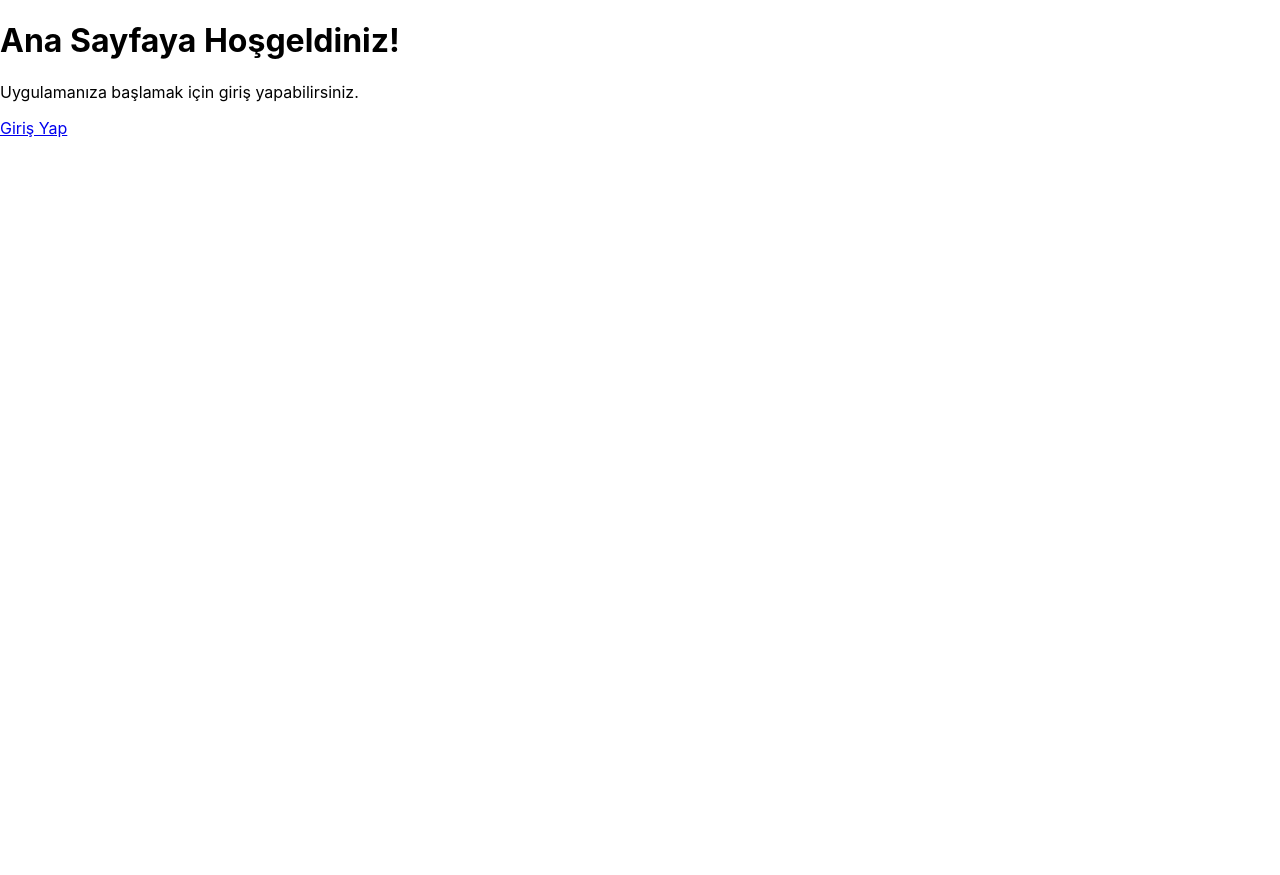
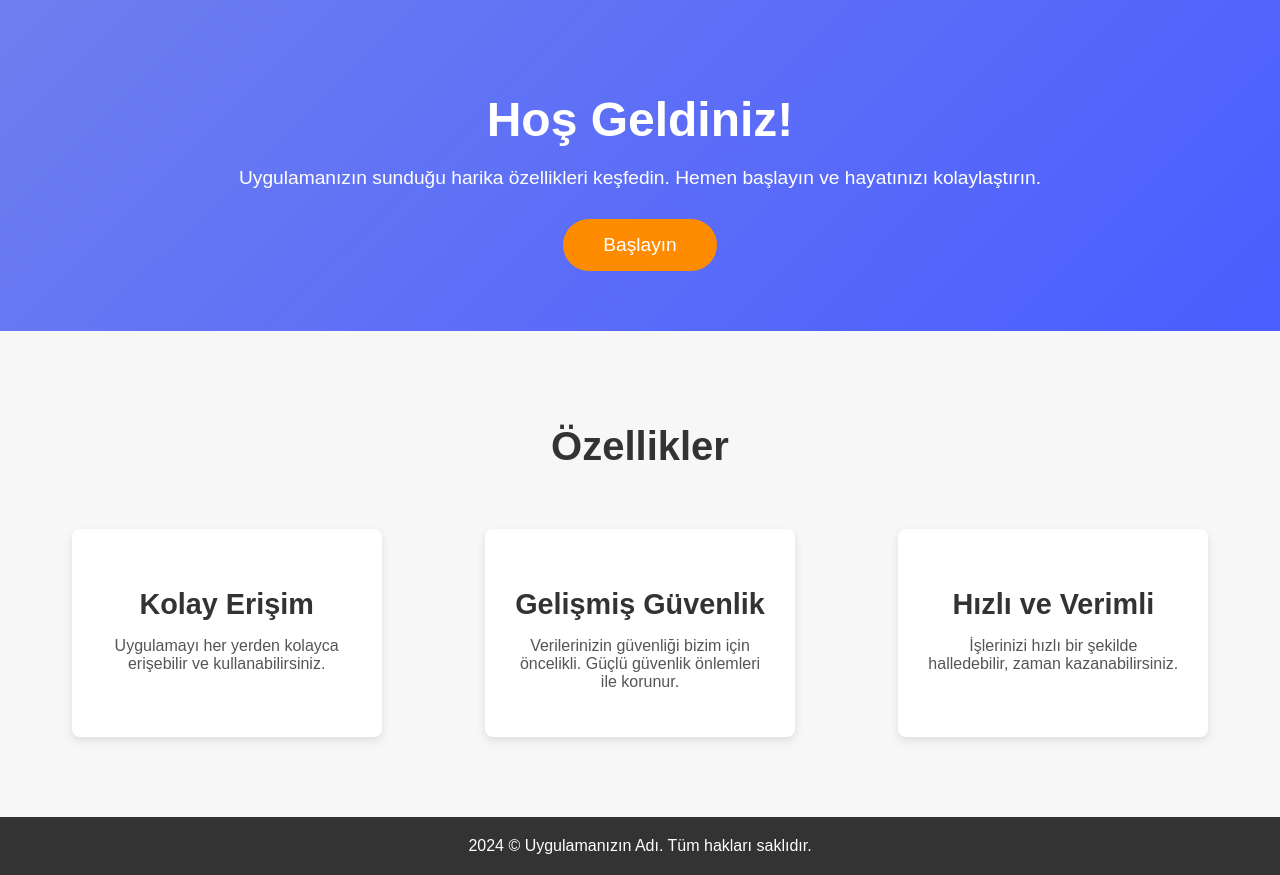
Before and after one commit to BayStranges/Recon-Frontend, a React (Create React App) app: page / in a window 1280 px wide. Before the commit the page ends 800 px from the top, so only its background shows below. Built offline with nearby package versions, Linux system fonts and the light colour scheme.

Commit message:
Home dosyası düzenlendi ve görünüşü değiştirildi

```diff
--- /dev/null
+++ b/src/components/Home.css
@@ -0,0 +1,111 @@
+/* Genel yapı */
+.home-container {
+    font-family: 'Arial', sans-serif;
+    color: #333;
+  }
+
+  /* Hero Section */
+  .hero-section {
+    text-align: center;
+    background: linear-gradient(135deg, #6e7fef, #4a5dff);
+    padding: 60px 20px;
+    color: white;
+  }
+
+  .hero-title {
+    font-size: 3rem;
+    margin-bottom: 20px;
+  }
+
+  .hero-description {
+    font-size: 1.2rem;
+    margin-bottom: 30px;
+  }
+
+  .cta-btn {
+    background-color: #ff8c00;
+    color: white;
+    border: none;
+    padding: 15px 40px;
+    font-size: 1.2rem;
+    border-radius: 30px;
+    cursor: pointer;
+    transition: background-color 0.3s ease;
+  }
+
+  .cta-btn:hover {
+    background-color: #f57c00;
+  }
+
+  /* Özellikler Bölümü */
+  .features-section {
+    padding: 60px 20px;
+    background-color: #f7f7f7;
+    text-align: center;
+  }
+
+  .section-title {
+    font-size: 2.5rem;
+    margin-bottom: 40px;
+    color: #333;
+  }
+
+  .feature-cards {
+    display: flex;
+    justify-content: space-around;
+    flex-wrap: wrap;
+  }
+
+  .feature-card {
+    background-color: white;
+    padding: 30px;
+    width: 250px;
+    margin: 20px;
+    box-shadow: 0 4px 10px rgba(0, 0, 0, 0.1);
+    border-radius: 8px;
+    text-align: center;
+    transition: transform 0.3s ease;
+  }
+
+  .feature-card:hover {
+    transform: translateY(-10px);
+  }
+
+  .feature-card h3 {
+    font-size: 1.8rem;
+    margin-bottom: 15px;
+  }
+
+  .feature-card p {
+    font-size: 1rem;
+    color: #555;
+  }
+
+  /* Footer */
+  .footer-section {
+    background-color: #333;
+    padding: 20px;
+    text-align: center;
+  }
+
+  .footer-text {
+    color: white;
+    font-size: 1rem;
+    margin: 0;
+  }
+  @media (max-width: 768px) {
+    .feature-cards {
+      flex-direction: column;
+      align-items: center;
+    }
+
+    .feature-card {
+      width: 100%;
+      margin-bottom: 20px;
+    }
+
+    .cta-btn {
+      padding: 12px 30px;
+      font-size: 1rem;
+    }
+  }
--- a/src/components/Home.js
+++ b/src/components/Home.js
@@ -1,12 +1,36 @@
 import React from 'react';
-import { Link } from 'react-router-dom'; // Yönlendirme için Link kullanılır
+import './Home.css';
 
-function Home() {
+const Home = () => {
   return (
-    <div>
-      <h1>Ana Sayfaya Hoşgeldiniz!</h1>
-      <p>Uygulamanıza başlamak için giriş yapabilirsiniz.</p>
-      <Link to="/login">Giriş Yap</Link> {/* Login sayfasına yönlendiren link */}
+    <div className="home-container">
+      <div className="hero-section">
+        <h1 className="hero-title">Hoş Geldiniz!</h1>
+        <p className="hero-description">Uygulamanızın sunduğu harika özellikleri keşfedin. Hemen başlayın ve hayatınızı kolaylaştırın.</p>
+        <button className="cta-btn">Başlayın</button>
+      </div>
+
+      <div className="features-section">
+        <h2 className="section-title">Özellikler</h2>
+        <div className="feature-cards">
+          <div className="feature-card">
+            <h3>Kolay Erişim</h3>
+            <p>Uygulamayı her yerden kolayca erişebilir ve kullanabilirsiniz.</p>
+          </div>
+          <div className="feature-card">
+            <h3>Gelişmiş Güvenlik</h3>
+            <p>Verilerinizin güvenliği bizim için öncelikli. Güçlü güvenlik önlemleri ile korunur.</p>
+          </div>
+          <div className="feature-card">
+            <h3>Hızlı ve Verimli</h3>
+            <p>İşlerinizi hızlı bir şekilde halledebilir, zaman kazanabilirsiniz.</p>
+          </div>
+        </div>
+      </div>
+
+      <div className="footer-section">
+        <p className="footer-text">2024 © Uygulamanızın Adı. Tüm hakları saklıdır.</p>
+      </div>
     </div>
   );
 }
```
